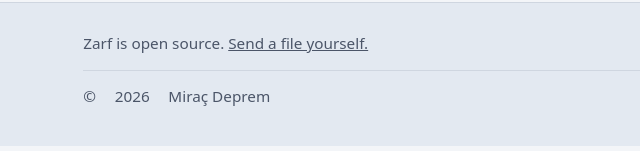
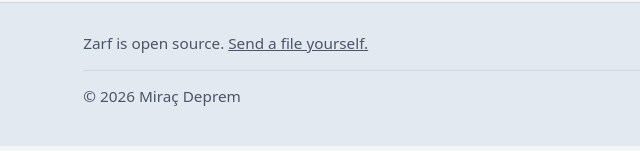
Before and after one commit to MrcDprm/zarf-file-share, a website built with Vite: page web/d.html in a window 1280 px wide. Shown: the part 738-889 px from the top of the page, 0-640 px from the left. Built offline with nearby package versions, Linux system fonts and the light colour scheme; a web font is replaced by a local one.

Commit message:
fix(footer): remove flex gaps from copyright line

```diff
--- a/web/src/styles.css
+++ b/web/src/styles.css
@@ -575,9 +575,6 @@ legend {
   font-weight: 650;
 }
 .foot__meta {
-  display: flex;
-  flex-wrap: wrap;
-  gap: 0.4rem 1.1rem;
   padding-top: 0.85rem;
   border-top: 1px solid var(--rule);
 }
```
